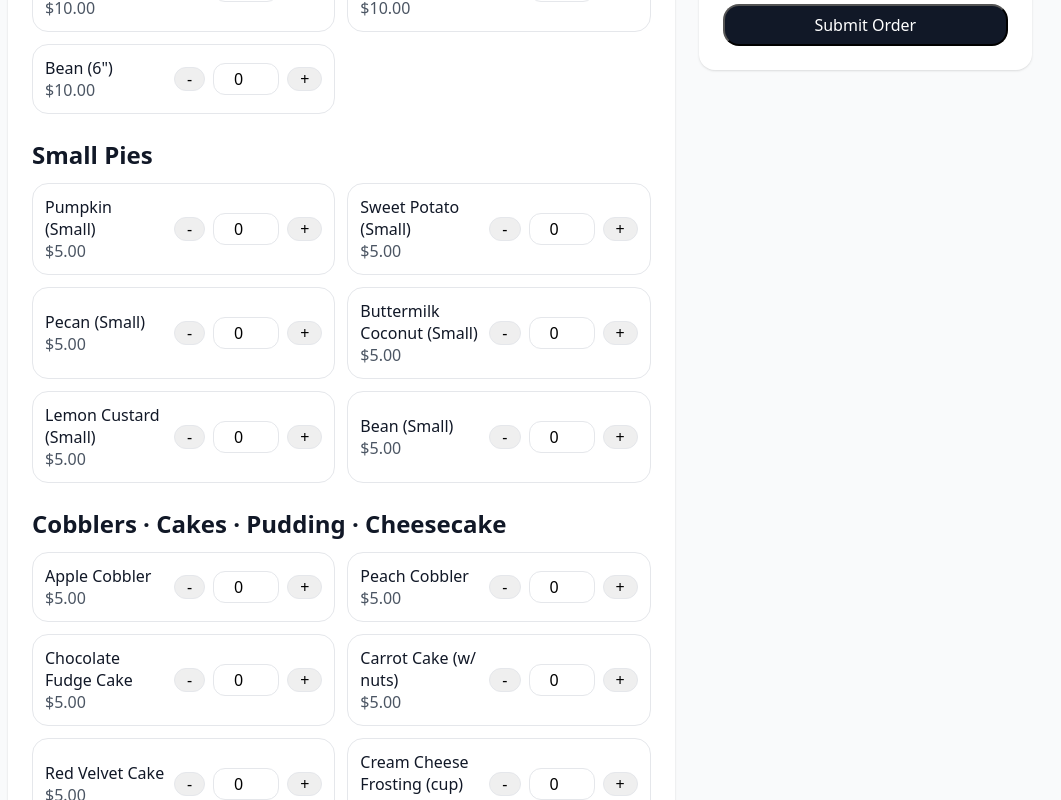
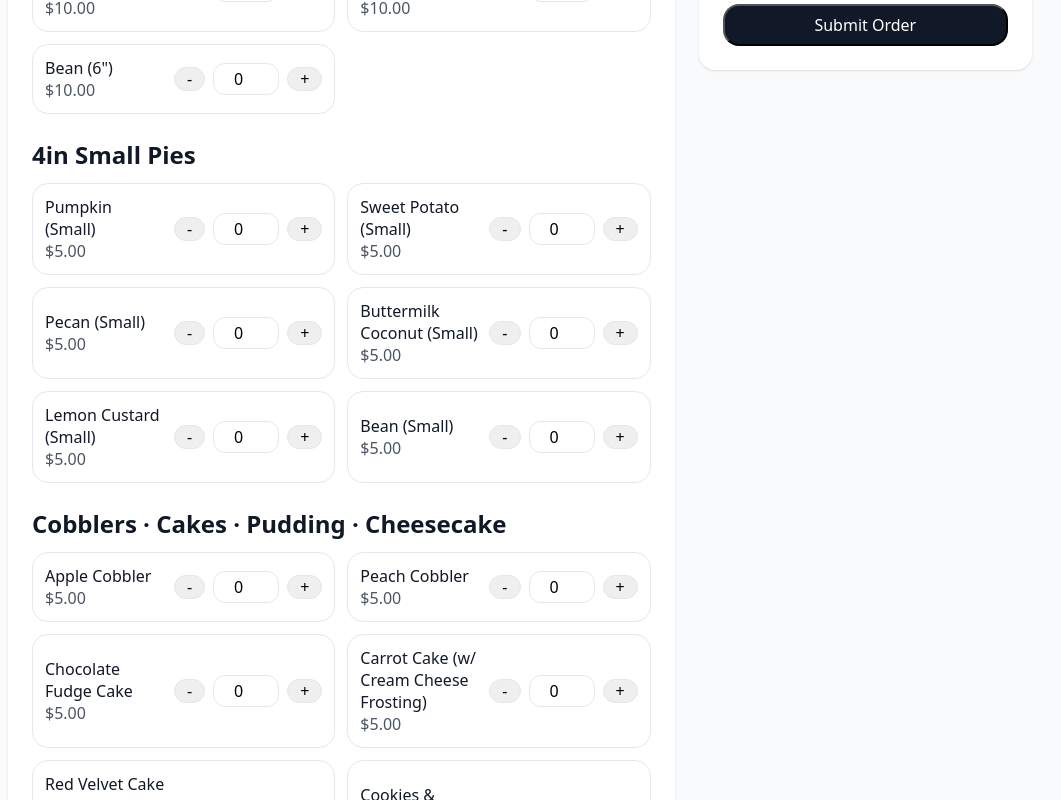
Before and after one commit to aamorell49-ui/pie-orders, a React (Vite) app: page / in a window 1280 px wide. Shown: the part 340-1140 px from the top of the page, without its empty margins (120-1181 px from the left). Built offline with nearby package versions, Linux system fonts and the light colour scheme.

Commit message:
Update App.jsx

```diff
--- a/src/App.jsx
+++ b/src/App.jsx
@@ -39,7 +39,7 @@ const CATALOG = [
     ],
   },
   {
-    category: "Small Pies",
+    category: "4in Small Pies",
     items: [
       { id: "pumpkinS", name: "Pumpkin (Small)", price: 5 },
       { id: "sweetpotatoS", name: "Sweet Potato (Small)", price: 5 },
@@ -55,9 +55,8 @@ const CATALOG = [
       { id: "applecobbler", name: "Apple Cobbler", price: 5 },
       { id: "peachcobbler", name: "Peach Cobbler", price: 5 },
       { id: "chocfudge", name: "Chocolate Fudge Cake", price: 5 },
-      { id: "carrot", name: "Carrot Cake (w/ nuts)", price: 5 },
-      { id: "redvelvet", name: "Red Velvet Cake", price: 5 },
-      { id: "creamcheese", name: "Cream Cheese Frosting (cup)", price: 5 },
+      { id: "carrot", name: "Carrot Cake (w/ Cream Cheese Frosting)", price: 5 },
+      { id: "redvelvet", name: "Red Velvet Cake (w/ Cream Cheese Frosting)", price: 5 },
       { id: "cookiesCream", name: "Cookies & Cream Cheesecake", price: 5 },
       { id: "strawberryCC", name: "Strawberry Cheesecake", price: 5 },
       { id: "bananaPudding", name: "Banana Pudding (pt)", price: 5 },
```
